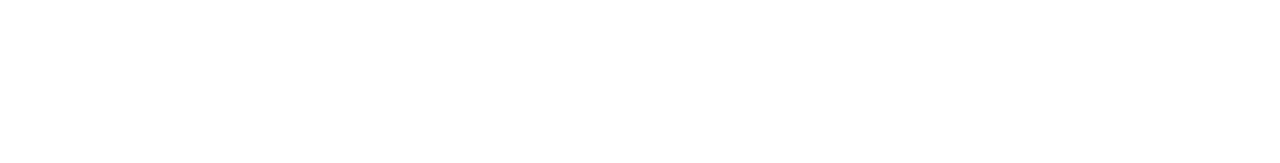
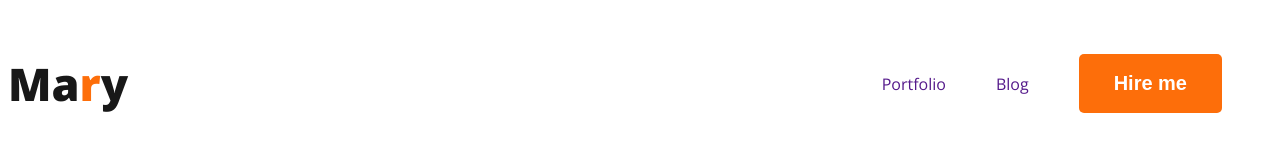
Before and after one commit to abdullahshakib13/webdeveloper-portfolio, a plain HTML site: page index.html in a window 1280 px wide. Drawn offline with nearby package versions, Linux system fonts and the light colour scheme.

Commit message:
added navbar

```diff
--- /dev/null
+++ b/css/portfolio.css
@@ -0,0 +1,42 @@
+body{
+    font-family: "Open Sans", sans-serif;
+    font-optical-sizing: auto;
+    /* font-weight: <weight>;
+        font-style: normal;
+        font-variation-settings:
+            "wdth" 100; */
+}
+.text-primary{
+    color: #FD6E0A;
+}
+.nav-title{
+    /* Mary */
+        color: #181818;
+            font-size: 45px;
+            font-weight: 800;
+}
+nav{
+    display:flex;
+    justify-content: space-between;
+    align-items:center;
+}
+nav ul{
+    display:flex;
+    align-items: center;
+}
+nav li {
+   list-style: none;
+   margin-right: 50px;;
+}
+nav li a{
+    text-decoration: none;
+}
+.btn-primary{
+    background-color:#FD6E0A;
+    border: 0px;
+    border-radius: 5px;
+    color: white;
+    font-size: 20px;
+    font-weight: 700;
+    padding: 18px 35px;
+}
--- a/index.html
+++ b/index.html
@@ -4,9 +4,23 @@
     <meta charset="UTF-8">
     <meta name="viewport" content="width=device-width, initial-scale=1.0">
     <title>Web Developer Portfolio</title>
+    <link rel="preconnect" href="https://fonts.googleapis.com">
+    <link rel="preconnect" href="https://fonts.gstatic.com" crossorigin>
+    <link href="https://fonts.googleapis.com/css2?family=Open+Sans:ital,wght@0,300..800;1,300..800&display=swap"
+        rel="stylesheet">
+    <link rel="stylesheet" href="css/portfolio.css">
 </head>
 <body>
-    <header></header>
+    <header>
+        <nav>
+            <h3 class="nav-title">Ma<span class="text-primary">r</span>y</h3>
+            <ul>
+                <li><a href="">Portfolio</a></li>
+                <li><a href="">Blog</a></li>
+                <li><button class="btn-primary">Hire me</button></li>
+            </ul>
+        </nav>
+    </header>
     <main></main>
     <footer></footer>
 </body>
```
Also changed, not shown: images/developer.png (added), images/hardy.png (added), images/header_bg.png (added), images/icons/facebook.png (added), images/icons/insta.png (added), images/icons/js.png (added), images/icons/mongo.png (added), images/icons/nodejs.png (added), images/icons/react.png (added), images/icons/twitter.png (added).
